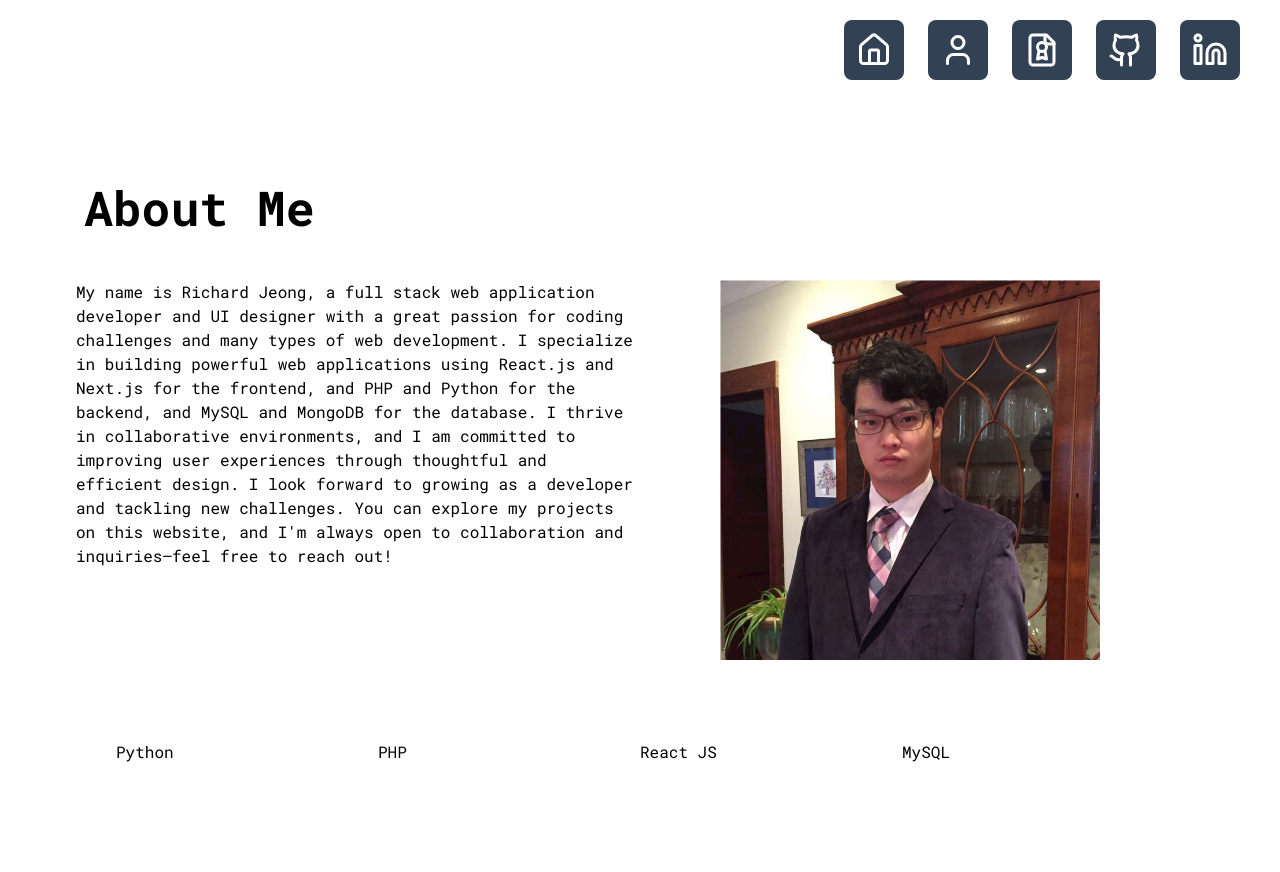
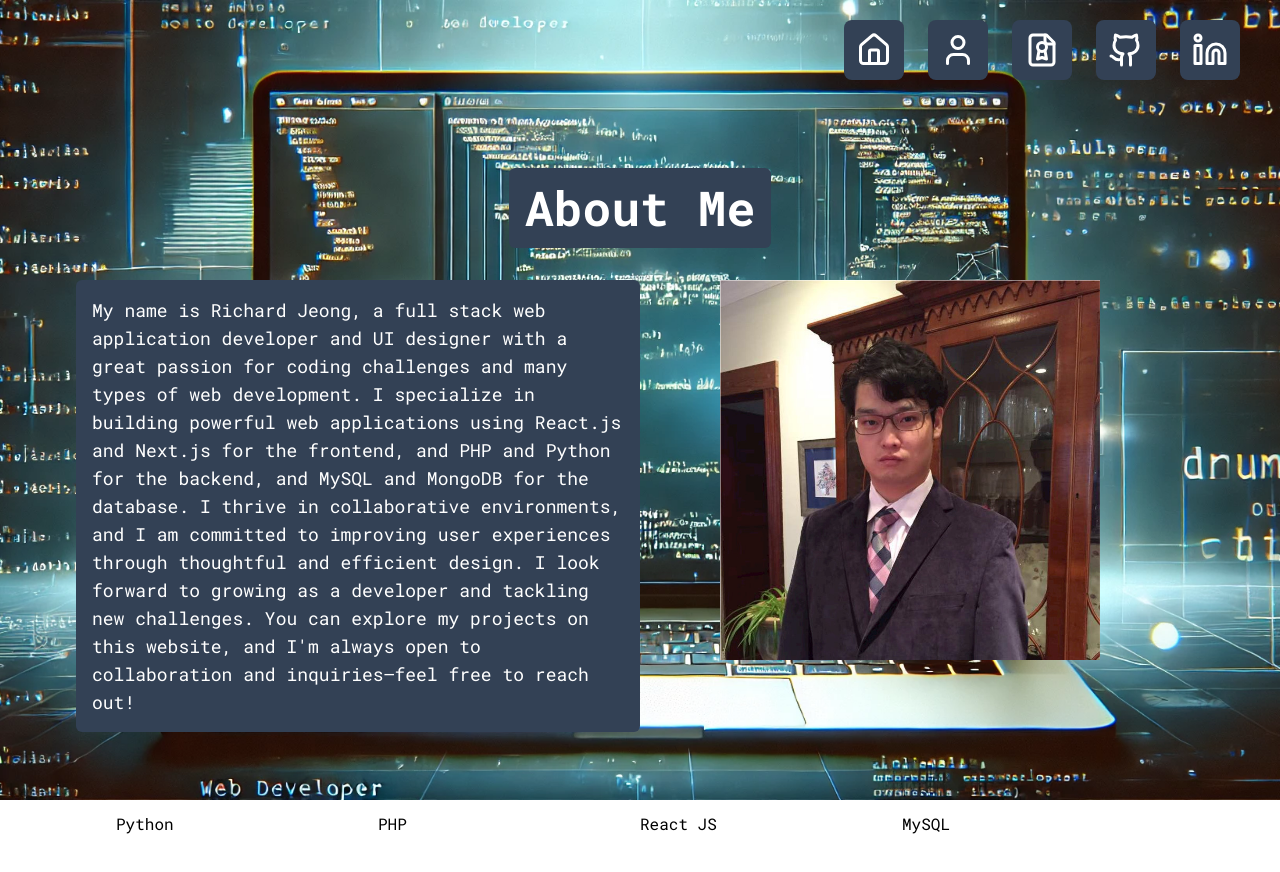
Before and after one commit to ej84/rjweb, a Next.js app: page /about in a window 1280 px wide. Shown: the top 872 px of the page. Built offline with nearby package versions, Linux system fonts and the light colour scheme.

Commit message:
Updating About and Project Pages..

```diff
--- a/src/app/about/page.jsx
+++ b/src/app/about/page.jsx
@@ -1,20 +1,28 @@
 import React from "react";
 import Nav from "../components/Nav";
 import Link from "next/link";
+import Image from "next/image";
+import main from "../image/main.webp";
 
 const page = () => {
   return (
     <>
+      <Image
+        src={main}
+        alt="background-image"
+        fill
+        className="-z-50 fixed top-0 left-0 w-full h-full object-cover"
+      />
       <Nav />
       <main className="flex flex-col justify-center lg:p-14">
-        <div className="p-4 m-3 text-center md:text-start">
-          <h1 className="text-3xl lg:text-5xl font-extrabold fade-in">
+        <div className="p-4 m-3 text-center md:text-start mx-auto bg-slate-700 rounded-md">
+          <h1 className="text-3xl text-white lg:text-5xl font-extrabold fade-in">
             About Me
           </h1>
         </div>
         <div className="p-5 text-center md:text-start">
           <div className="float-left w-1/2">
-            <h2 className="text-base text-black fade-in_2">
+            <h2 className="text-lg text-white p-4 bg-slate-700 rounded-md fade-in_2">
               My name is Richard Jeong, a full stack web application developer
               and UI designer with a great passion for coding challenges and
               many types of web development. I specialize in building powerful
--- a/src/app/projects/page.jsx
+++ b/src/app/projects/page.jsx
@@ -1,7 +1,18 @@
 import React from "react";
+import Nav from "../components/Nav";
+import Image from "next/image";
+import main from "../image/main.webp";
 
 const page = () => {
   return (
+    <>
+      <Image
+        src={main}
+        alt="background-image"
+        fill
+        className="-z-50 fixed top-0 left-0 w-full h-full object-cover"
+      />
+      <Nav />
       <div className="">
         <div className="grid grid-rows-3 justify-center">
           <div className="p-14">
@@ -11,6 +22,7 @@ const page = () => {
           <div className="p-14">Project 2</div>
         </div>
       </div>
+    </>
   );
 };
 
```
Lines whose indentation alone changed are shown as unchanged.
